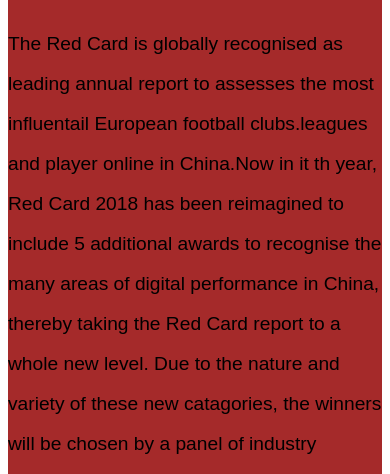
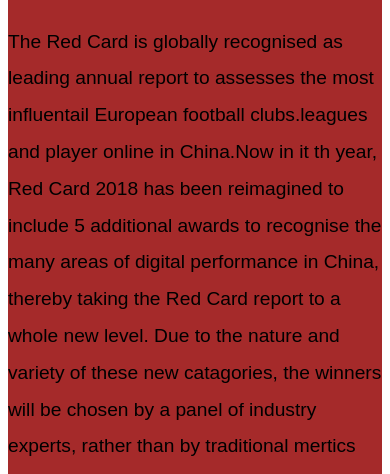
Before and after one commit to Muhazamali/.3rd-redcard-site-form, a plain HTML site: page index.html in a window 390 px wide. Shown: the part 364-838 px from the top of the page. Drawn offline with Linux system fonts and the light colour scheme.

Commit message:
Red card website and form responsive

```diff
--- a/style.css
+++ b/style.css
@@ -21,7 +21,7 @@ header h1 {
 }
 header p {
   font-size: 1.5rem;
-  line-height: 2.5rem;
+  line-height: 2.3rem;
   font-family: Arial, Helvetica, sans-serif;
   margin-bottom: 25px;
   padding-bottom: 35px;
```
